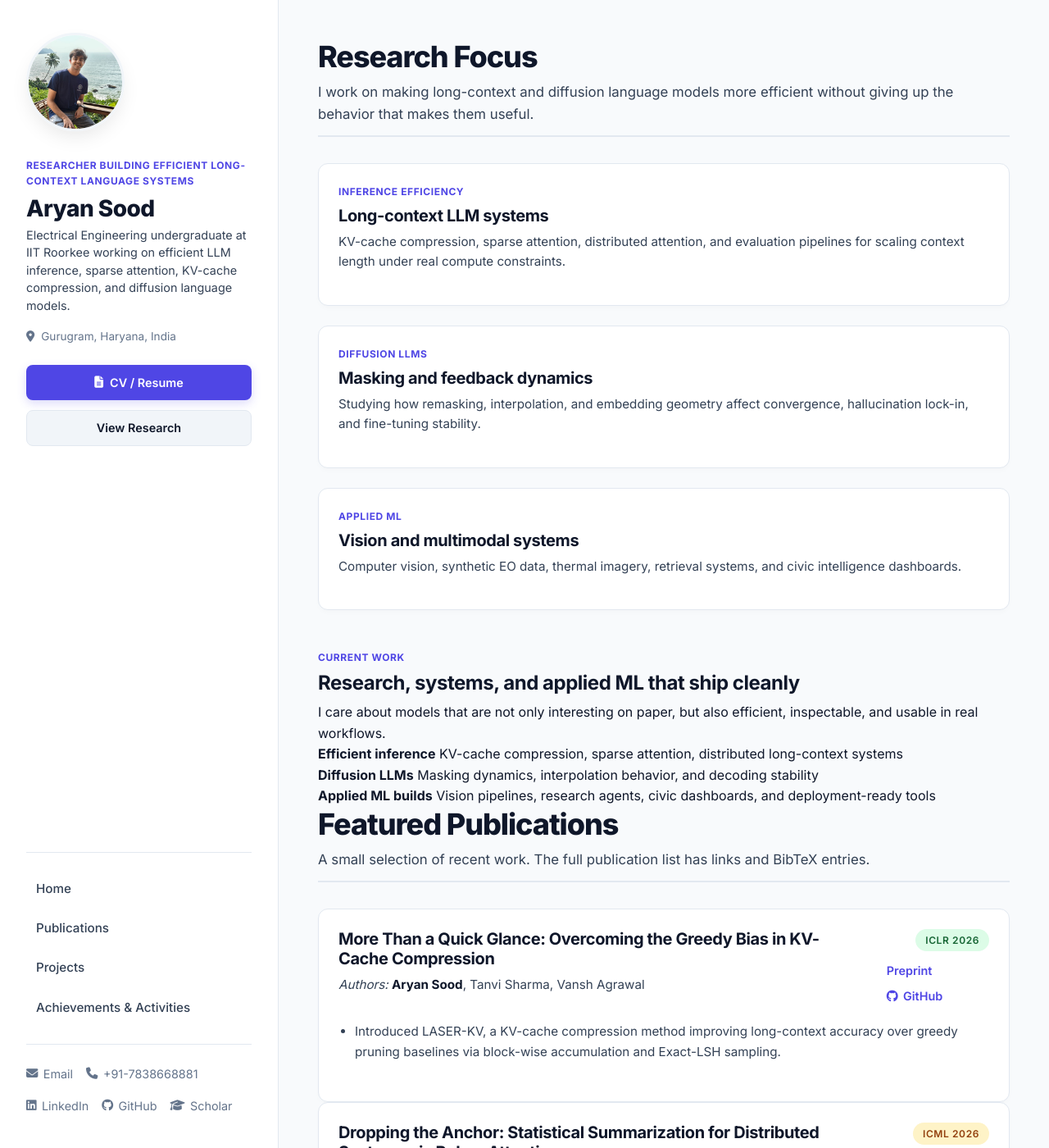
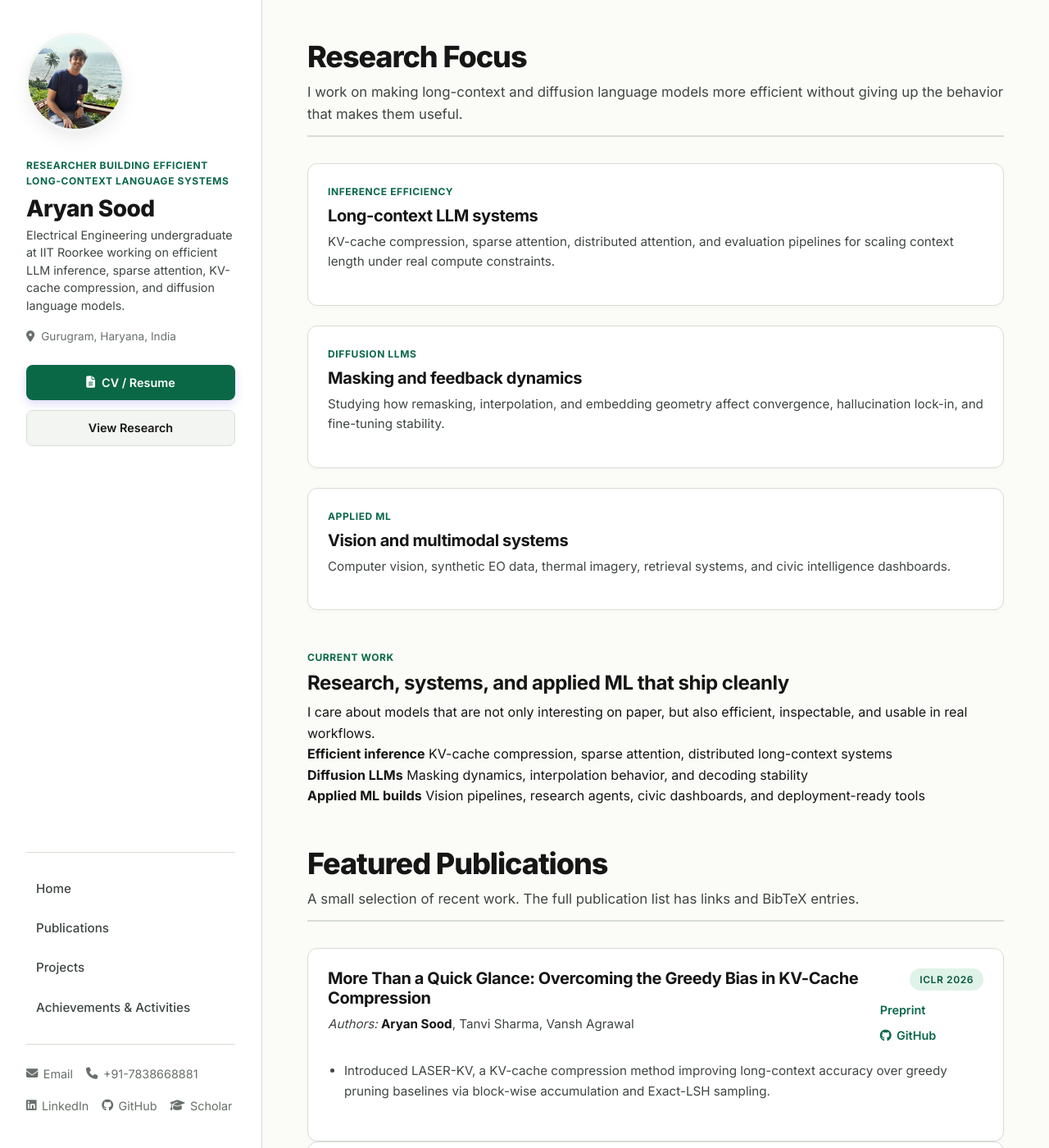
Before and after one commit to zer0-data/zer0-data.github.io, a Jekyll site: the page built from index.html, in a window 1280 px wide and 1400 px high. Shown: the whole window at 82% size. Built offline with Jekyll 4.4.1, drawn with Linux system fonts in a browser that asks for light colours.

Commit message:
Feedback updates: Revert colors, hide scrollbar, sticky headers

```diff
--- a/assets/css/style.css
+++ b/assets/css/style.css
@@ -1,44 +1,44 @@
 /* DESIGN TOKENS (Light Mode) */
 :root {
-    --bg-color: #f8fafc;
+    --bg-color: #fbfbf8;
     --surface-color: #ffffff;
-    --surface-muted: #f1f5f9;
-    --text-primary: #0f172a;
-    --text-secondary: #334155;
-    --text-tertiary: #64748b;
-    --accent-color: #4f46e5;
-    --accent-secondary: #818cf8;
-    --border-color: #e2e8f0;
-    --hover-bg: #e0e7ff;
-    --badge-accepted-bg: #dcfce7;
-    --badge-accepted-color: #166534;
-    --badge-review-bg: #fef3c7;
-    --badge-review-color: #92400e;
-    --btn-primary-bg: #4f46e5;
+    --surface-muted: #f2f5f1;
+    --text-primary: #161616;
+    --text-secondary: #3f4641;
+    --text-tertiary: #687069;
+    --accent-color: #0a6847;
+    --accent-secondary: #6d4aff;
+    --border-color: #d7ddd4;
+    --hover-bg: #edf3ea;
+    --badge-accepted-bg: #dff3e8;
+    --badge-accepted-color: #07583c;
+    --badge-review-bg: #ece8ff;
+    --badge-review-color: #4830a3;
+    --btn-primary-bg: #0a6847;
     --btn-primary-color: #ffffff;
     --heading-font: 'Inter', sans-serif;
     --body-font: 'Inter', sans-serif;
-    --sidebar-width: 340px;
+    --sidebar-width: 320px;
 }
 
 /* DESIGN TOKENS (Dark Mode Auto-Switch) */
 @media (prefers-color-scheme: dark) {
     :root {
-        --bg-color: #0f172a;
-        --surface-color: #1e293b;
-        --surface-muted: #0f172a;
-        --text-primary: #f8fafc;
-        --text-secondary: #cbd5e1;
-        --text-tertiary: #94a3b8;
-        --accent-color: #818cf8;
-        --accent-secondary: #c7d2fe;
-        --border-color: #334155;
-        --hover-bg: #1e293b;
-        --badge-accepted-bg: #064e3b;
-        --badge-accepted-color: #6ee7b7;
-        --badge-review-bg: #451a03;
-        --badge-review-color: #fcd34d;
-        --btn-primary-bg: #6366f1;
+        --bg-color: #11140f;
+        --surface-color: #181d17;
+        --surface-muted: #20281f;
+        --text-primary: #f2f5ef;
+        --text-secondary: #c7d0c3;
+        --text-tertiary: #9aa596;
+        --accent-color: #80d6ad;
+        --accent-secondary: #b9a7ff;
+        --border-color: #354033;
+        --hover-bg: #243023;
+        --badge-accepted-bg: #123d2e;
+        --badge-accepted-color: #9de7be;
+        --badge-review-bg: #30285a;
+        --badge-review-color: #c9bdff;
+        --btn-primary-bg: #6fc99f;
     }
 }
 
@@ -68,11 +68,16 @@ h1, h2, h3, h4, h5, h6 { font-family: var(--heading-font); font-weight: 700; col
     overflow-y: auto;
     display: flex;
     flex-direction: column;
+    scrollbar-width: none; /* Firefox */
+    -ms-overflow-style: none; /* IE/Edge */
+}
+.sidebar-sticky::-webkit-scrollbar {
+    display: none; /* Chrome/Safari/Opera */
 }
 .main-content {
     flex-grow: 1;
     min-width: 0;
-    padding: 3rem;
+    padding: 0 3rem 3rem 3rem;
     background-color: var(--bg-color);
 }
 .content-container {
@@ -112,8 +117,16 @@ h1, h2, h3, h4, h5, h6 { font-family: var(--heading-font); font-weight: 700; col
 .social-links a:hover { color: var(--accent-color); text-decoration: none; }
 
 /* MAIN CONTENT SECTIONS */
-.section-heading { margin-bottom: 2rem; border-bottom: 2px solid var(--border-color); padding-bottom: 0.75rem; }
-.section-heading h2 { font-size: 2.25rem; font-weight: 800; letter-spacing: -0.03em; }
+.section-heading {
+    margin-bottom: 2rem;
+    border-bottom: 2px solid var(--border-color);
+    padding: 3rem 0 0.75rem 0;
+    position: sticky;
+    top: 0;
+    background: var(--bg-color);
+    z-index: 10;
+}
+.section-heading h2 { font-size: 2.25rem; font-weight: 800; letter-spacing: -0.03em; margin-bottom: 0; }
 .section-heading p { color: var(--text-secondary); font-size: 1.05rem; margin-top: 0.5rem; }
 
 /* GRIDS & CARDS */
```
